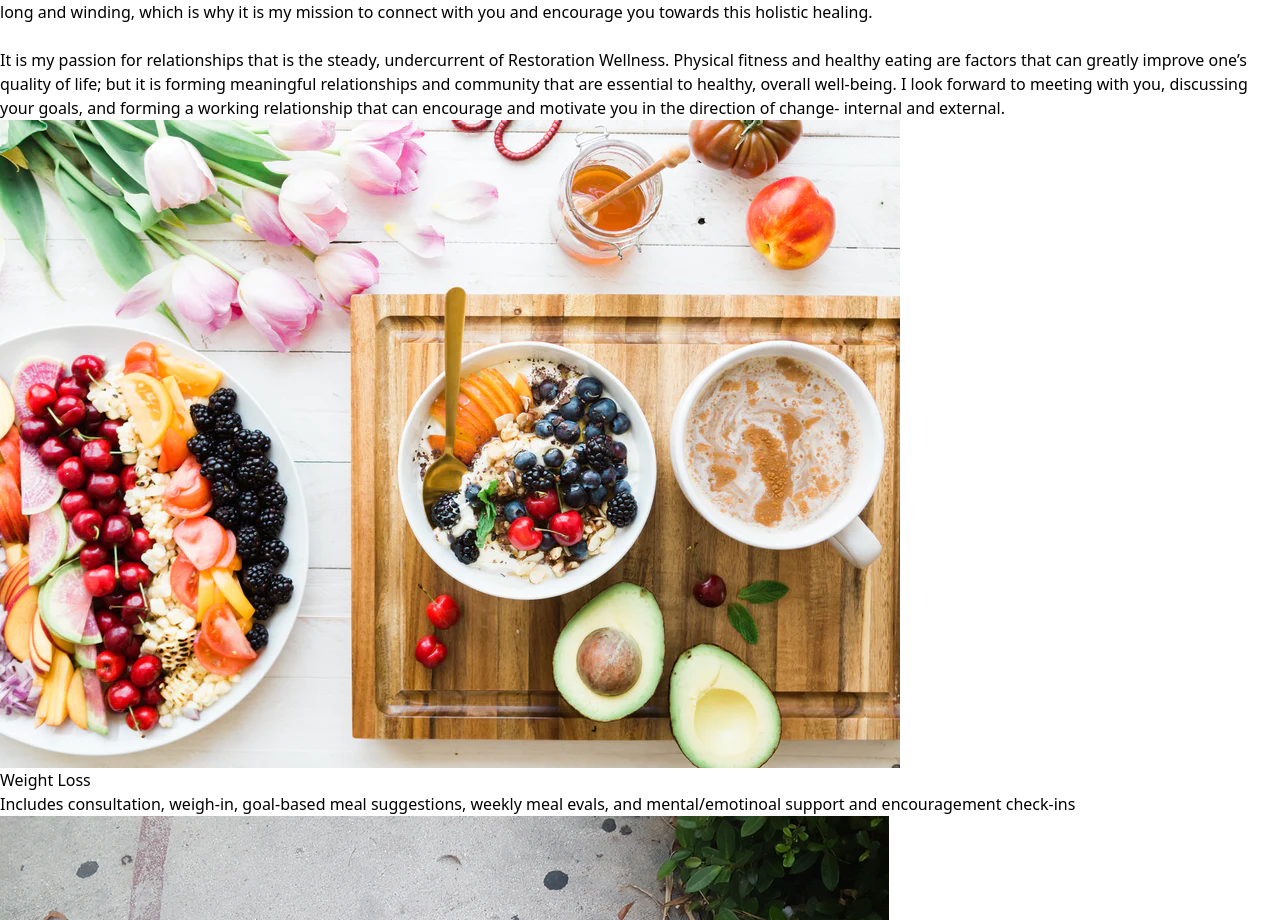
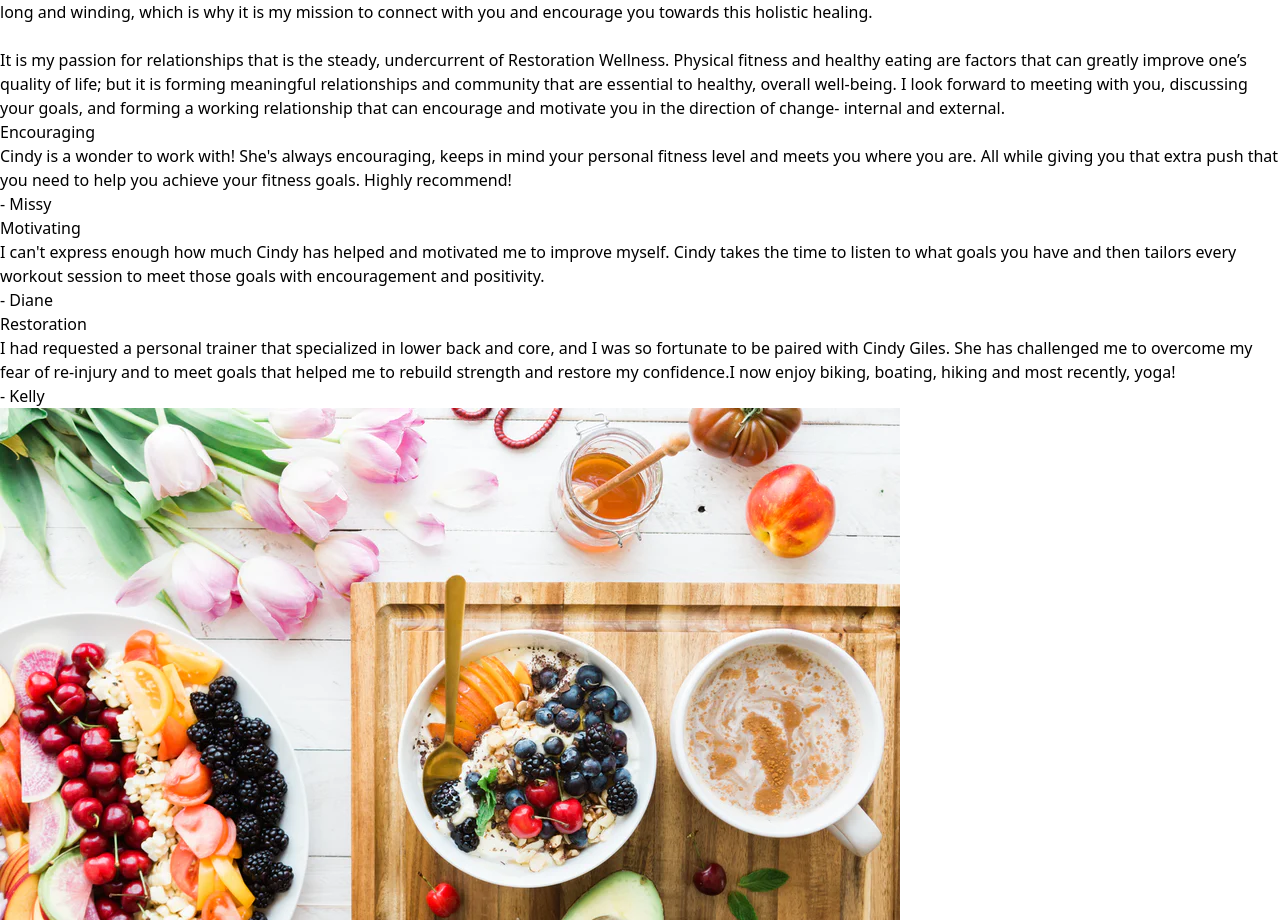
Before and after one commit to zsievers/restorationwellness, a React (Create React App) app: page / in a window 1280 px wide. Shown: the part 2780-3700 px from the top of the page. Built offline with nearby package versions, Linux system fonts and the light colour scheme; what @material-tailwind/react would draw is missing.

Commit message:
style about me, create testimonials

```diff
--- a/src/App.js
+++ b/src/App.js
@@ -2,6 +2,7 @@ import Navbar from "./components/Navbar";
 import Header from "./components/Header";
 import Services from "./components/Services";
 import About_Me from "./components/About_Me";
+import Testimonials from "./components/Testimonials";
 import "./index.css";
 
 export default function App() {
@@ -10,6 +11,7 @@ export default function App() {
       <Header />
       <Navbar />
       <About_Me />
+      <Testimonials />
       <Services />
     </>
   );
--- a/src/components/About_Me.js
+++ b/src/components/About_Me.js
@@ -2,12 +2,12 @@ import headshot from "../images/cindy.JPG";
 
 export default function About_Me() {
   return (
-    <div className="p-10 grid grid-cols-1 md:grid-cols-2 gap-5">
+    <div className="p-10 bg- grid grid-cols-1 md:grid-cols-2 gap-5">
       <div className="px-2 py-1">
         <img
           src={headshot}
           alt=""
-          className="h-full w-auto object-cover rounded-full"
+          className="h-full w-auto object-cover shadow-2xl rounded-full"
         />
       </div>
       <div className="rounded overflow-hidden px-6 py-4">
--- /dev/null
+++ b/src/components/Testimonials.js
@@ -0,0 +1,72 @@
+export default function Testimonials() {
+  return (
+    <section class="text-gray-600 body-font">
+      <div class="container px-5 py-24 mx-auto">
+        <div class="flex flex-wrap -m-4 ">
+          <div class="p-4 md:w-1/3">
+            <div class="h-full border-2 border-gray-200 border-opacity-60 rounded-lg overflow-hidden">
+              <div class="p-6">
+                <h2 class="tracking-widest text-xs title-font font-medium text-gray-400 mb-1">
+                  Encouraging
+                </h2>
+                <p class="leading-relaxed mb-3">
+                  Cindy is a wonder to work with! She's always encouraging,
+                  keeps in mind your personal fitness level and meets you where
+                  you are. All while giving you that extra push that you need to
+                  help you achieve your fitness goals. Highly recommend!
+                </p>
+                <div class="flex items-center flex-wrap ">
+                  <span class="text-gray-400 mr-3 inline-flex items-center lg:ml-auto md:ml-0 ml-auto leading-none text-sm pr-3 py-1">
+                    - Missy
+                  </span>
+                </div>
+              </div>
+            </div>
+          </div>
+          <div class="p-4 md:w-1/3">
+            <div class="h-full border-2 border-gray-200 border-opacity-60 rounded-lg overflow-hidden">
+              <div class="p-6">
+                <h2 class="tracking-widest text-xs title-font font-medium text-gray-400 mb-1">
+                  Motivating
+                </h2>
+                <p class="leading-relaxed mb-3">
+                  I can't express enough how much Cindy has helped and motivated
+                  me to improve myself. Cindy takes the time to listen to what
+                  goals you have and then tailors every workout session to meet
+                  those goals with encouragement and positivity.
+                </p>
+                <div class="flex items-center flex-wrap ">
+                  <span class="text-gray-400 mr-3 inline-flex items-center lg:ml-auto md:ml-0 ml-auto leading-none text-sm pr-3 py-1">
+                    - Diane
+                  </span>
+                </div>
+              </div>
+            </div>
+          </div>
+          <div class="p-4 md:w-1/3">
+            <div class="h-full border-2 border-gray-200 border-opacity-60 rounded-lg overflow-hidden">
+              <div class="p-6">
+                <h2 class="tracking-widest text-xs title-font font-medium text-gray-400 mb-1">
+                  Restoration
+                </h2>
+                <p class="leading-relaxed mb-3">
+                  I had requested a personal trainer that specialized in lower
+                  back and core, and I was so fortunate to be paired with Cindy
+                  Giles. She has challenged me to overcome my fear of re-injury
+                  and to meet goals that helped me to rebuild strength and
+                  restore my confidence.I now enjoy biking, boating, hiking and
+                  most recently, yoga!
+                </p>
+                <div class="flex items-center flex-wrap ">
+                  <span class="text-gray-400 mr-3 inline-flex items-center lg:ml-auto md:ml-0 ml-auto leading-none text-sm pr-3 py-1">
+                    - Kelly
+                  </span>
+                </div>
+              </div>
+            </div>
+          </div>
+        </div>
+      </div>
+    </section>
+  );
+}
```
